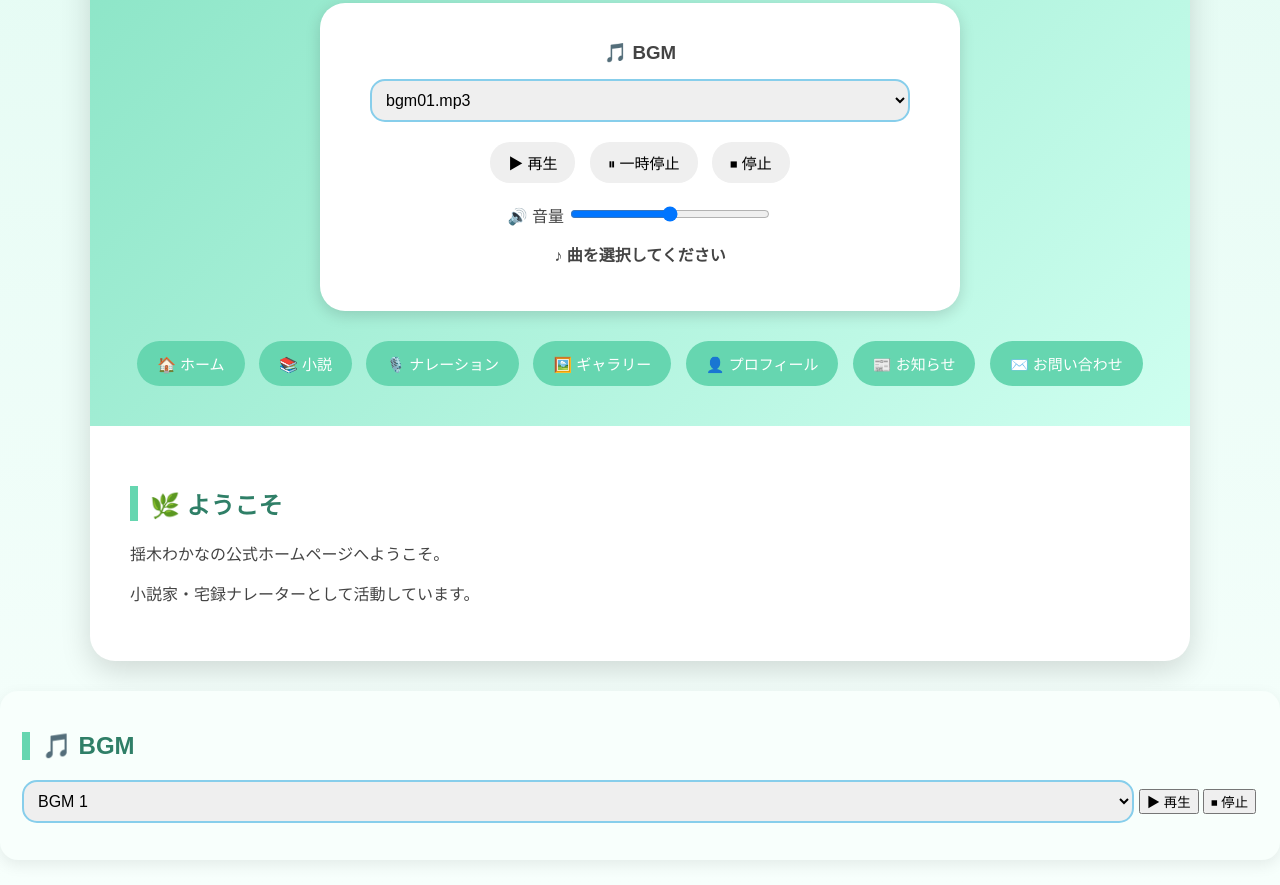
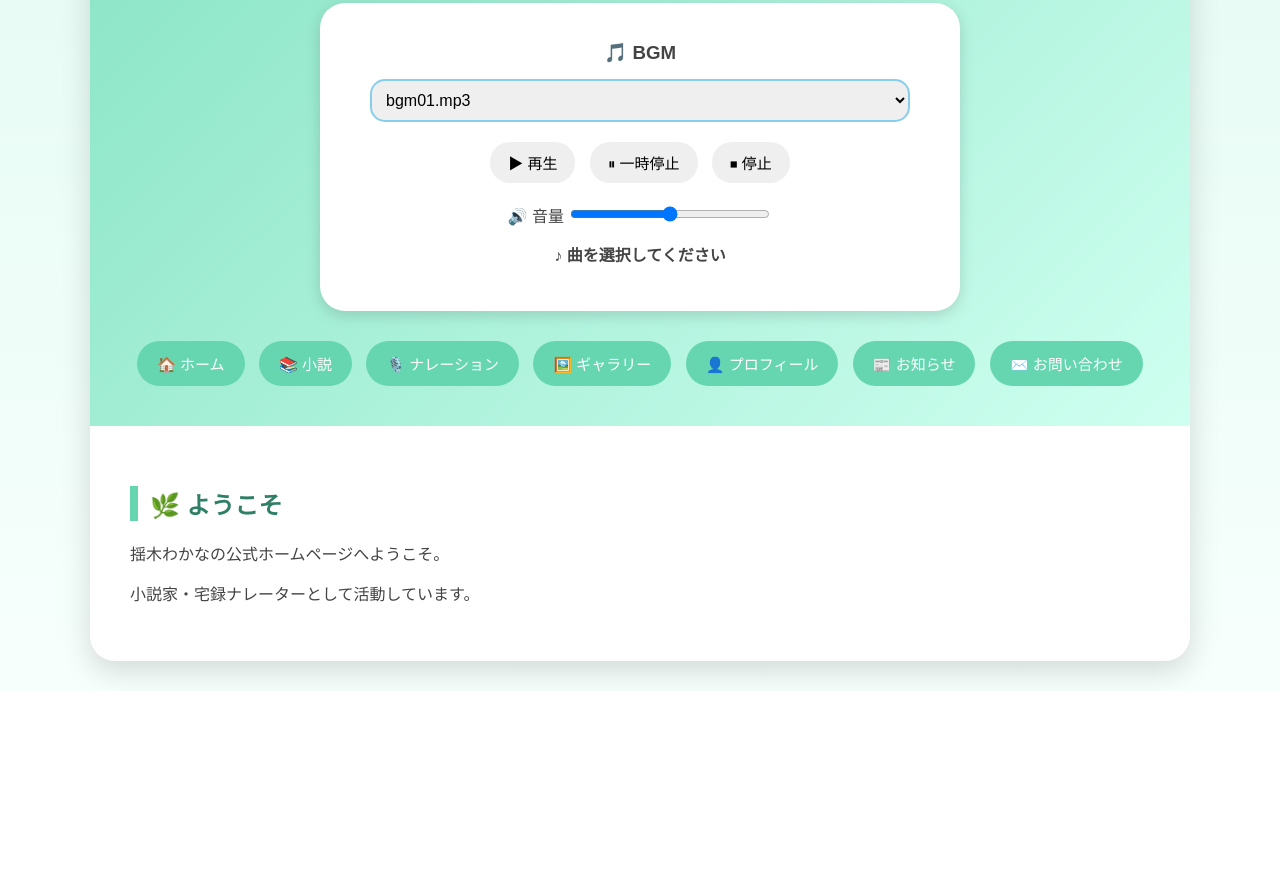
Before and after one commit to wakanasan10-debug/wakana-homepage, a plain HTML site: page index.html in a window 1280 px wide. Shown: the part 383-1268 px from the top of the page. After the commit the page ends 1074 px from the top, so only its background shows below. Drawn offline with Linux system fonts and the light colour scheme.

Commit message:
Add files via upload

```diff
--- a/index.html
+++ b/index.html
@@ -282,23 +282,7 @@ target="_blank">
 </main>
 
 </div>
-<!-- 🎵 BGM -->
-<div class="card">
 
-<h2>🎵 BGM</h2>
-
-<select id="bgmSelect">
-    <option value="music/bgm1.mp3">BGM 1</option>
-    <option value="music/bgm2.mp3">BGM 2</option>
-    <option value="music/bgm3.mp3">BGM 3</option>
-</select>
-
-<button onclick="playBGM()">▶ 再生</button>
-<button onclick="stopBGM()">⏹ 停止</button>
-
-<audio id="bgmPlayer" loop></audio>
-
-</div>
 
 
 <script src="script.js"></script>
--- a/script.js
+++ b/script.js
@@ -51,9 +51,13 @@ bgmPlayer.volume = 0.5;
 
 function playBGM(){
 
-    const music = musicList[bgmSelect.value];
+    const music = musicList[Number(bgmSelect.value)];
+
+    bgmPlayer.pause();
 
     bgmPlayer.src = music.file;
+
+    bgmPlayer.load();
 
     bgmPlayer.play();
 
```
